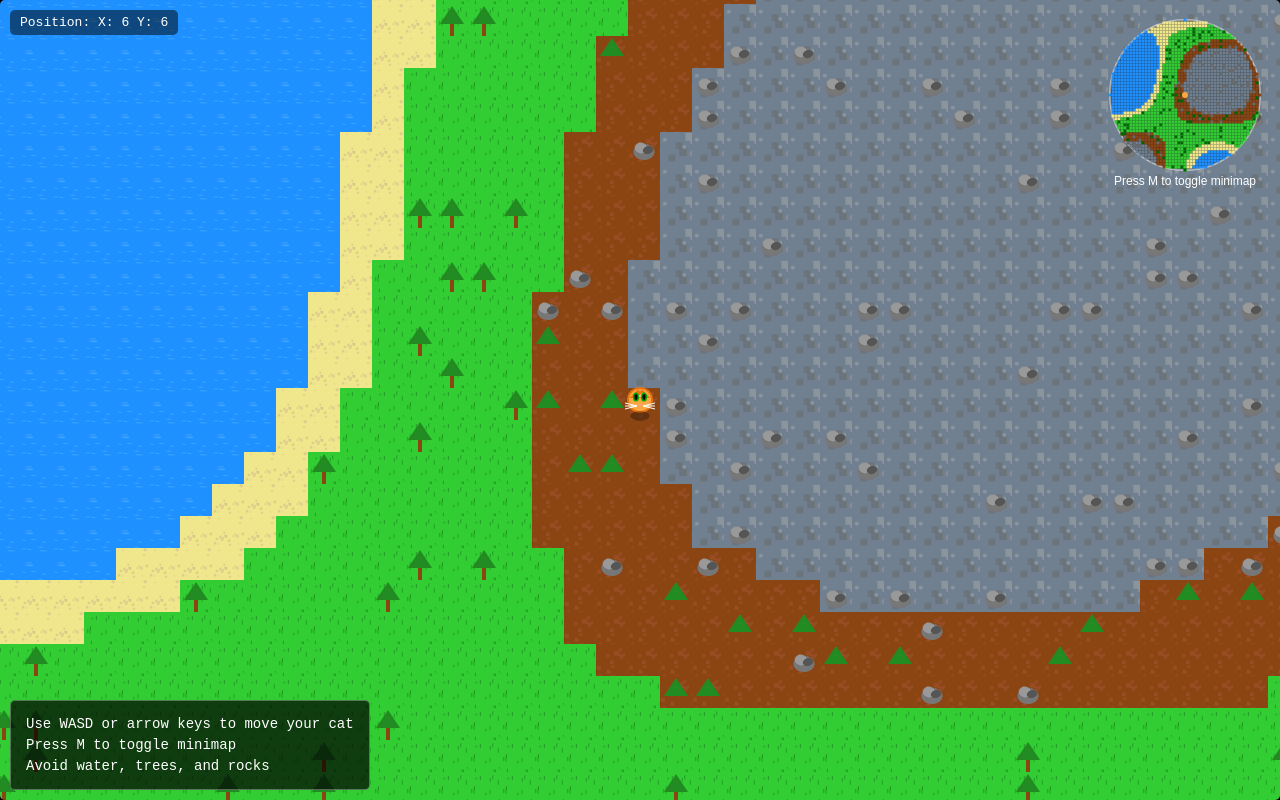
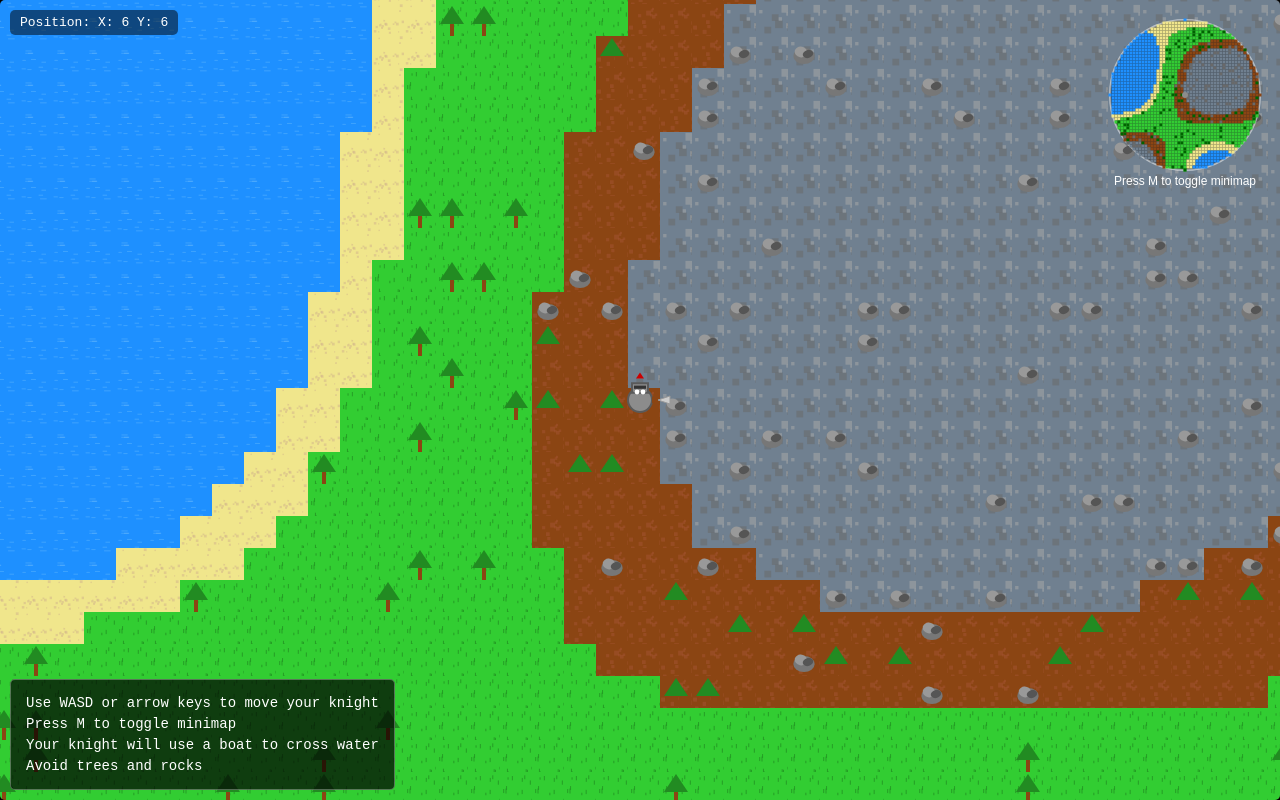
Before and after one commit to J3012B/Procedural-World, a website: page index.html in a window 1280 px wide. Drawn offline with Linux system fonts and the light colour scheme; animation ran at ten frames a second.

Commit message:
Knight and water boat riding

```diff
--- a/game.js
+++ b/game.js
@@ -41,13 +41,15 @@ let objectImages = {};
 let player = {
     worldX: 0,
     worldY: 0,
-    color: '#F9A743', // Orange cat color
+    color: '#8C8C8C', // Silver/gray for knight armor
     size: PLAYER_SIZE,
-    speed: 4, // Slightly faster for a cat
+    speed: 3, // Slightly slower for a knight in armor
     animationFrame: 0,
     isMoving: false,
     lastDirection: { x: 0, y: 0 },
-    blinkRate: 0.1 // Controls how often the cat blinks
+    blinkRate: 0.1, // Controls how often the knight blinks
+    inBoat: false, // Whether the knight is currently in a boat
+    boatColor: '#8B4513' // Brown wooden boat
 };
 let gameTime = 0;
 let minimapVisible = true;
@@ -433,6 +435,7 @@ function checkCollision(newX, newY) {
     try {
         // Get the tile coordinates for the player's position
         const playerSize = player.size * 0.8; // Use slightly smaller hitbox for better gameplay
+        let isOverWater = false;
 
         // Check the four corners of the player
         const positions = [
@@ -450,7 +453,7 @@ function checkCollision(newX, newY) {
             // Check terrain
             const terrain = getTerrainAt(tileX, tileY);
             if (terrain === TERRAIN.WATER) {
-                return true; // Collision with water
+                isOverWater = true;
             }
 
             // Check objects
@@ -460,7 +463,20 @@ function checkCollision(newX, newY) {
             }
         }
 
+        // Update boat status based on terrain
+        if (isOverWater) {
+            player.inBoat = true;
+            // Slow down slightly when in boat
+            player.speed = 2.5;
+            return false; // Allow movement over water when in boat
+        } else {
+            if (player.inBoat) {
+                // Return to normal speed when leaving boat
+                player.speed = 3;
+            }
+            player.inBoat = false;
             return false; // No collision
+        }
     } catch (error) {
         errorHandler.handle(error, 'collision detection');
         return false;
@@ -619,7 +635,7 @@ function render() {
     }
 }
 
-// Draw the player character (cat)
+// Draw the player character (knight)
 function drawPlayer() {
     try {
         // Calculate player's screen position (center of screen)
@@ -636,71 +652,188 @@ function drawPlayer() {
         // Add a slight bounce effect when moving
         const bounceOffset = player.isMoving ? Math.sin(player.animationFrame * 0.3) * 2 : 0;
 
-        // Draw cat body (circle)
+        // Draw boat if player is over water
+        if (player.inBoat) {
+            // Draw boat shadow
+            ctx.beginPath();
+            ctx.ellipse(
+                centerX,
+                centerY + player.size/2 + 4,
+                player.size * 0.8,
+                player.size/3,
+                0, 0, Math.PI * 2
+            );
+            ctx.fillStyle = 'rgba(0, 0, 0, 0.3)';
+            ctx.fill();
+
+            // Draw boat base (hull)
+            ctx.beginPath();
+            ctx.ellipse(
+                centerX,
+                centerY + player.size/4 - bounceOffset,
+                player.size * 0.7,
+                player.size/3,
+                0, 0, Math.PI
+            );
+            ctx.fillStyle = player.boatColor;
+            ctx.fill();
+            ctx.lineWidth = 1;
+            ctx.strokeStyle = '#5A3A1A';
+            ctx.stroke();
+
+            // Draw boat interior
+            ctx.beginPath();
+            ctx.ellipse(
+                centerX,
+                centerY + player.size/4 - bounceOffset,
+                player.size * 0.6,
+                player.size/4,
+                0, 0, Math.PI
+            );
+            ctx.fillStyle = '#A67D5A'; // Lighter wood color for interior
+            ctx.fill();
+
+            // Draw boat sides
+            ctx.beginPath();
+            ctx.moveTo(centerX - player.size * 0.7, centerY + player.size/4 - bounceOffset);
+            ctx.lineTo(centerX - player.size * 0.5, centerY - player.size/4 - bounceOffset);
+            ctx.lineTo(centerX + player.size * 0.5, centerY - player.size/4 - bounceOffset);
+            ctx.lineTo(centerX + player.size * 0.7, centerY + player.size/4 - bounceOffset);
+            ctx.closePath();
+            ctx.fillStyle = player.boatColor;
+            ctx.fill();
+            ctx.lineWidth = 1;
+            ctx.strokeStyle = '#5A3A1A';
+            ctx.stroke();
+
+            // Draw water ripples around boat
+            const rippleTime = gameTime * 0.003;
+            for (let i = 0; i < 3; i++) {
+                const rippleSize = player.size * (0.8 + 0.2 * Math.sin(rippleTime + i));
+                const rippleOffset = 5 + i * 8;
+
+                ctx.beginPath();
+                ctx.arc(
+                    centerX,
+                    centerY + player.size/4 - bounceOffset + rippleOffset,
+                    rippleSize,
+                    0.1 * Math.PI, 0.9 * Math.PI
+                );
+                ctx.strokeStyle = `rgba(255, 255, 255, ${0.4 - i * 0.1})`;
+                ctx.lineWidth = 2;
+                ctx.stroke();
+            }
+        }
+
+        // Draw knight body (circle)
         ctx.beginPath();
         ctx.arc(centerX, centerY - bounceOffset, player.size/2, 0, Math.PI * 2);
         ctx.fillStyle = player.color;
         ctx.fill();
         ctx.lineWidth = 2;
-        ctx.strokeStyle = '#E87110'; // Darker orange outline
+        ctx.strokeStyle = '#5A5A5A'; // Darker gray outline
         ctx.stroke();
 
-        // Draw cat ears
-        const earSize = player.size / 4;
-        const earDistance = player.size / 3;
+        // Draw knight helmet
+        const helmetHeight = player.size / 2.5;
 
-        // Left ear
+        // Helmet base
         ctx.beginPath();
-        ctx.moveTo(centerX - earDistance, centerY - bounceOffset - earSize/2);
-        ctx.lineTo(centerX - earDistance + earSize, centerY - bounceOffset - earSize*1.5);
-        ctx.lineTo(centerX - earDistance + earSize*2, centerY - bounceOffset - earSize/2);
-        ctx.closePath();
+        ctx.rect(
+            centerX - player.size/3,
+            centerY - bounceOffset - player.size/2 - helmetHeight/2,
+            player.size/1.5,
+            helmetHeight
+        );
         ctx.fillStyle = player.color;
         ctx.fill();
-        ctx.strokeStyle = '#E87110';
+        ctx.strokeStyle = '#5A5A5A';
         ctx.stroke();
 
-        // Right ear
+        // Helmet visor
         ctx.beginPath();
-        ctx.moveTo(centerX + earDistance, centerY - bounceOffset - earSize/2);
-        ctx.lineTo(centerX + earDistance - earSize, centerY - bounceOffset - earSize*1.5);
-        ctx.lineTo(centerX + earDistance - earSize*2, centerY - bounceOffset - earSize/2);
+        ctx.rect(
+            centerX - player.size/4,
+            centerY - bounceOffset - player.size/2 - helmetHeight/4,
+            player.size/2,
+            helmetHeight/3
+        );
+        ctx.fillStyle = '#333333'; // Dark visor
+        ctx.fill();
+
+        // Helmet plume/crest
+        ctx.beginPath();
+        ctx.moveTo(centerX - player.size/6, centerY - bounceOffset - player.size/2 - helmetHeight);
+        ctx.lineTo(centerX, centerY - bounceOffset - player.size/2 - helmetHeight - player.size/4);
+        ctx.lineTo(centerX + player.size/6, centerY - bounceOffset - player.size/2 - helmetHeight);
         ctx.closePath();
-        ctx.fillStyle = player.color;
+        ctx.fillStyle = '#CC0000'; // Red plume
         ctx.fill();
-        ctx.strokeStyle = '#E87110';
+
+        // Shield (if facing left)
+        if (player.lastDirection.x < 0) {
+            ctx.beginPath();
+            ctx.ellipse(
+                centerX - player.size/2 - player.size/6,
+                centerY - bounceOffset,
+                player.size/4, player.size/3, 0, 0, Math.PI * 2
+            );
+            ctx.fillStyle = '#CC0000'; // Red shield
+            ctx.fill();
+            ctx.strokeStyle = '#FFCC00'; // Gold trim
+            ctx.lineWidth = 2;
             ctx.stroke();
 
-        // Inner ear details
+            // Shield emblem
             ctx.beginPath();
-        ctx.moveTo(centerX - earDistance + earSize/2, centerY - bounceOffset - earSize/2);
-        ctx.lineTo(centerX - earDistance + earSize, centerY - bounceOffset - earSize);
-        ctx.lineTo(centerX - earDistance + earSize*1.5, centerY - bounceOffset - earSize/2);
+            ctx.moveTo(centerX - player.size/2 - player.size/6, centerY - bounceOffset - player.size/6);
+            ctx.lineTo(centerX - player.size/2 - player.size/6 - player.size/10, centerY - bounceOffset);
+            ctx.lineTo(centerX - player.size/2 - player.size/6, centerY - bounceOffset + player.size/6);
+            ctx.lineTo(centerX - player.size/2 - player.size/6 + player.size/10, centerY - bounceOffset);
             ctx.closePath();
-        ctx.fillStyle = '#FFC8A2'; // Light pink
+            ctx.fillStyle = '#FFCC00'; // Gold emblem
+            ctx.fill();
+        }
+
+        // Sword (if facing right)
+        if (player.lastDirection.x >= 0) {
+            // Sword handle
+            ctx.beginPath();
+            ctx.rect(
+                centerX + player.size/2,
+                centerY - bounceOffset - player.size/8,
+                player.size/4,
+                player.size/4
+            );
+            ctx.fillStyle = '#8B4513'; // Brown handle
             ctx.fill();
 
+            // Sword blade
             ctx.beginPath();
-        ctx.moveTo(centerX + earDistance - earSize/2, centerY - bounceOffset - earSize/2);
-        ctx.lineTo(centerX + earDistance - earSize, centerY - bounceOffset - earSize);
-        ctx.lineTo(centerX + earDistance - earSize*1.5, centerY - bounceOffset - earSize/2);
+            ctx.moveTo(centerX + player.size/2 + player.size/4, centerY - bounceOffset);
+            ctx.lineTo(centerX + player.size/2 + player.size/4 + player.size/2, centerY - bounceOffset - player.size/6);
+            ctx.lineTo(centerX + player.size/2 + player.size/4 + player.size/2, centerY - bounceOffset + player.size/6);
             ctx.closePath();
-        ctx.fillStyle = '#FFC8A2'; // Light pink
+            ctx.fillStyle = '#CCCCCC'; // Silver blade
             ctx.fill();
+            ctx.strokeStyle = '#999999';
+            ctx.lineWidth = 1;
+            ctx.stroke();
+        }
 
-        // Eyes
-        const eyeSize = player.size / 8;
-        const eyeOffsetX = player.size / 6;
+        // Eyes (visible through visor)
+        const eyeSize = player.size / 10;
+        const eyeOffsetX = player.size / 8;
+        const eyeOffsetY = -player.size/3;
 
         // Eye position changes based on last movement direction
-        const eyeOffsetY = -player.size / 8 + (player.lastDirection.y * player.size / 16);
         const eyeOffsetXDirection = player.lastDirection.x * player.size / 16;
 
-        // Check if cat is blinking
+        // Check if knight is blinking
         if (player.isBlinking) {
             // Closed eyes (lines)
             ctx.lineWidth = 2;
-            ctx.strokeStyle = '#000000';
+            ctx.strokeStyle = '#FFFFFF';
 
             // Left eye
             ctx.beginPath();
@@ -718,15 +851,15 @@ function drawPlayer() {
                       centerY - bounceOffset + eyeOffsetY + eyeSize/2);
             ctx.stroke();
         } else {
-            // Open eyes (ellipses)
-            ctx.fillStyle = '#00AA00'; // Green cat eyes
+            // Open eyes (glowing in the darkness of the helmet)
+            ctx.fillStyle = '#FFFFFF'; // Glowing white eyes
 
             // Left eye
             ctx.beginPath();
             ctx.ellipse(
                 centerX - eyeOffsetX + eyeOffsetXDirection,
                 centerY - bounceOffset + eyeOffsetY,
-                eyeSize, eyeSize*1.5, 0, 0, Math.PI * 2
+                eyeSize, eyeSize, 0, 0, Math.PI * 2
             );
             ctx.fill();
 
@@ -735,90 +868,12 @@ function drawPlayer() {
             ctx.ellipse(
                 centerX + eyeOffsetX + eyeOffsetXDirection,
                 centerY - bounceOffset + eyeOffsetY,
-                eyeSize, eyeSize*1.5, 0, 0, Math.PI * 2
-            );
-            ctx.fill();
-
-            // Pupils
-            ctx.fillStyle = '#000000';
-
-            // Left pupil
-            ctx.beginPath();
-            ctx.ellipse(
-                centerX - eyeOffsetX + eyeOffsetXDirection + eyeOffsetXDirection/2,
-                centerY - bounceOffset + eyeOffsetY,
-                eyeSize/2, eyeSize, 0, 0, Math.PI * 2
-            );
-            ctx.fill();
-
-            // Right pupil
-            ctx.beginPath();
-            ctx.ellipse(
-                centerX + eyeOffsetX + eyeOffsetXDirection + eyeOffsetXDirection/2,
-                centerY - bounceOffset + eyeOffsetY,
-                eyeSize/2, eyeSize, 0, 0, Math.PI * 2
+                eyeSize, eyeSize, 0, 0, Math.PI * 2
             );
             ctx.fill();
         }
-
-        // Nose
-        ctx.beginPath();
-        ctx.moveTo(centerX, centerY - bounceOffset + eyeSize);
-        ctx.lineTo(centerX - eyeSize/2, centerY - bounceOffset + eyeSize*2);
-        ctx.lineTo(centerX + eyeSize/2, centerY - bounceOffset + eyeSize*2);
-        ctx.closePath();
-        ctx.fillStyle = '#FF9D9D'; // Pink nose
-        ctx.fill();
-
-        // Whiskers
-        ctx.lineWidth = 1;
-        ctx.strokeStyle = '#FFFFFF';
-
-        // Left whiskers
-        ctx.beginPath();
-        ctx.moveTo(centerX - eyeSize, centerY - bounceOffset + eyeSize*2);
-        ctx.lineTo(centerX - player.size/2 - eyeSize, centerY - bounceOffset + eyeSize);
-        ctx.stroke();
-
-        ctx.beginPath();
-        ctx.moveTo(centerX - eyeSize, centerY - bounceOffset + eyeSize*2);
-        ctx.lineTo(centerX - player.size/2 - eyeSize, centerY - bounceOffset + eyeSize*2);
-        ctx.stroke();
-
-        ctx.beginPath();
-        ctx.moveTo(centerX - eyeSize, centerY - bounceOffset + eyeSize*2);
-        ctx.lineTo(centerX - player.size/2 - eyeSize, centerY - bounceOffset + eyeSize*3);
-        ctx.stroke();
-
-        // Right whiskers
-        ctx.beginPath();
-        ctx.moveTo(centerX + eyeSize, centerY - bounceOffset + eyeSize*2);
-        ctx.lineTo(centerX + player.size/2 + eyeSize, centerY - bounceOffset + eyeSize);
-        ctx.stroke();
-
-        ctx.beginPath();
-        ctx.moveTo(centerX + eyeSize, centerY - bounceOffset + eyeSize*2);
-        ctx.lineTo(centerX + player.size/2 + eyeSize, centerY - bounceOffset + eyeSize*2);
-        ctx.stroke();
-
-        ctx.beginPath();
-        ctx.moveTo(centerX + eyeSize, centerY - bounceOffset + eyeSize*2);
-        ctx.lineTo(centerX + player.size/2 + eyeSize, centerY - bounceOffset + eyeSize*3);
-        ctx.stroke();
-
-        // Draw a shadow beneath the player
-        ctx.beginPath();
-        ctx.ellipse(
-            centerX,
-            centerY + player.size/2 - bounceOffset + 4,
-            player.size/2 * 0.8,
-            player.size/4 * 0.8,
-            0, 0, Math.PI * 2
-        );
-        ctx.fillStyle = 'rgba(0, 0, 0, 0.3)';
-        ctx.fill();
     } catch (error) {
-        errorHandler.handle(error, 'player rendering');
+        errorHandler.handle(error, 'drawPlayer');
     }
 }
 
--- a/index.html
+++ b/index.html
@@ -12,9 +12,10 @@
     <div class="ui-overlay">
         <div class="coordinates">Position: X: <span id="coordX">0</span> Y: <span id="coordY">0</span></div>
         <div class="controls-info">
-            <p>Use WASD or arrow keys to move your cat</p>
+            <p>Use WASD or arrow keys to move your knight</p>
             <p>Press M to toggle minimap</p>
-            <p>Avoid water, trees, and rocks</p>
+            <p>Your knight will use a boat to cross water</p>
+            <p>Avoid trees and rocks</p>
         </div>
     </div>
     <script src="game.js"></script>
```
Lines whose indentation alone changed are shown as unchanged.
